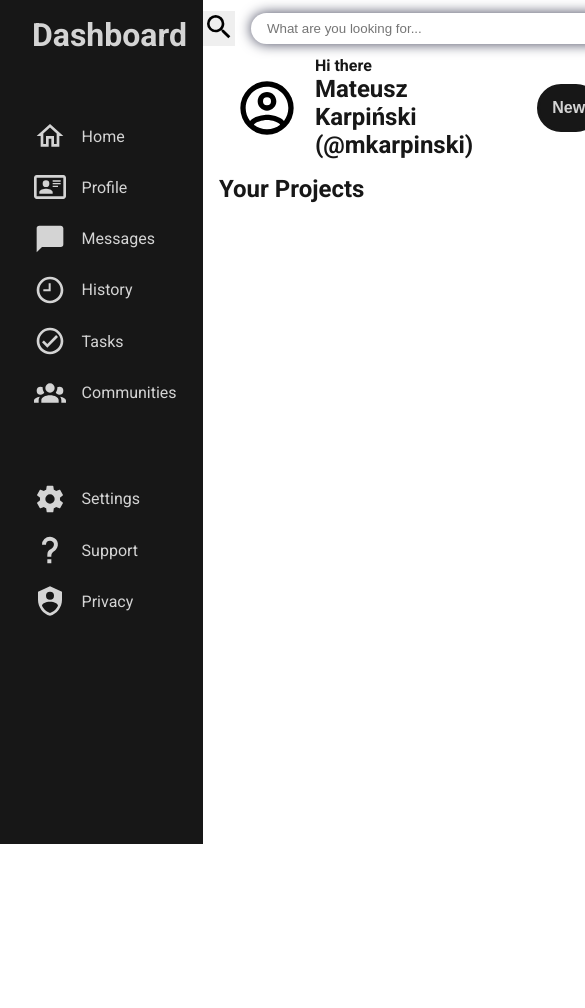
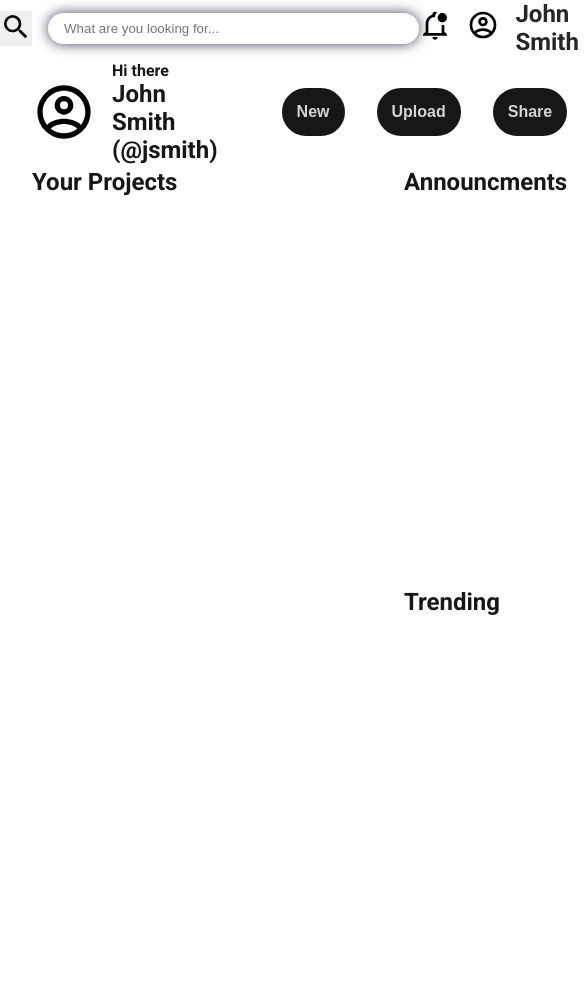
Before and after one commit to all0ver/admin-dashboard, a plain HTML site: page index.html in a window 390 px wide. Shown: the top 1008 px of the page, 585 px wide, since content can reach past the window. Before the commit the page ends 844 px from the top, so only its background shows below. Drawn offline with Linux system fonts and the light colour scheme.

Commit message:
fixed styling

```diff
--- a/index.html
+++ b/index.html
@@ -55,7 +55,7 @@
                     <img src="img/placeholder.svg" alt="">
                 </a>
                 <a href="">
-                    <p>Mateusz Karpiński</p>
+                    <p>John Smith</p>
                 </a>
             </div>
         </header>
@@ -64,7 +64,7 @@
                 <img src="img/placeholder.svg" alt="">
                 <div class="nav-text">
                     <p class="nav-hi">Hi there</p>
-                    <p class="nav-name">Mateusz Karpiński (@mkarpinski)</p>
+                    <p class="nav-name">John Smith (@jsmith)</p>
                 </div>
             </div>
             <div class="nav-right">
--- a/style.css
+++ b/style.css
@@ -17,7 +17,7 @@ body {
 }
 
 .container {
-    height: 100vh;
+    min-height: 100vh;
     width: 100vw;
     display: grid;
     grid-template-columns: 1fr 5fr;
@@ -182,7 +182,7 @@ nav {
 main {
     display: grid;
     grid-template-columns: 8fr 2fr;
-    padding: 1rem;
+    padding: 0 2rem;
     gap: 1rem;
 }
 
@@ -199,3 +199,12 @@ header {
 img {
     height: 16px;
 }
+
+@media (max-width: 850px) {
+    .container {
+        grid-template-columns: 1fr;
+    }
+    .sidebar {
+        display: none;
+    }
+}
```
